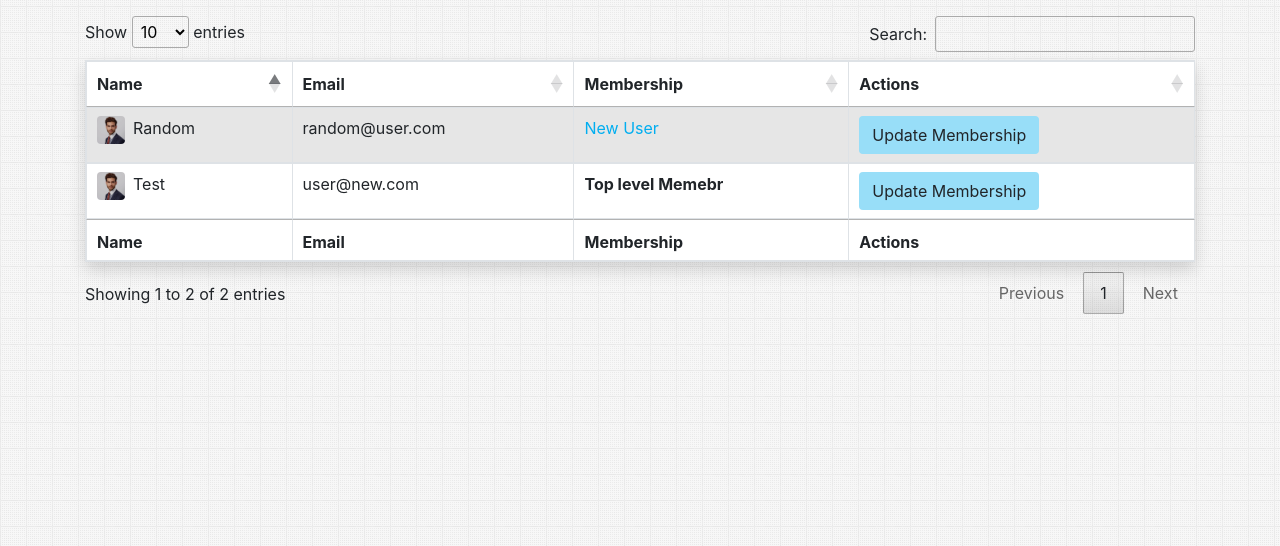
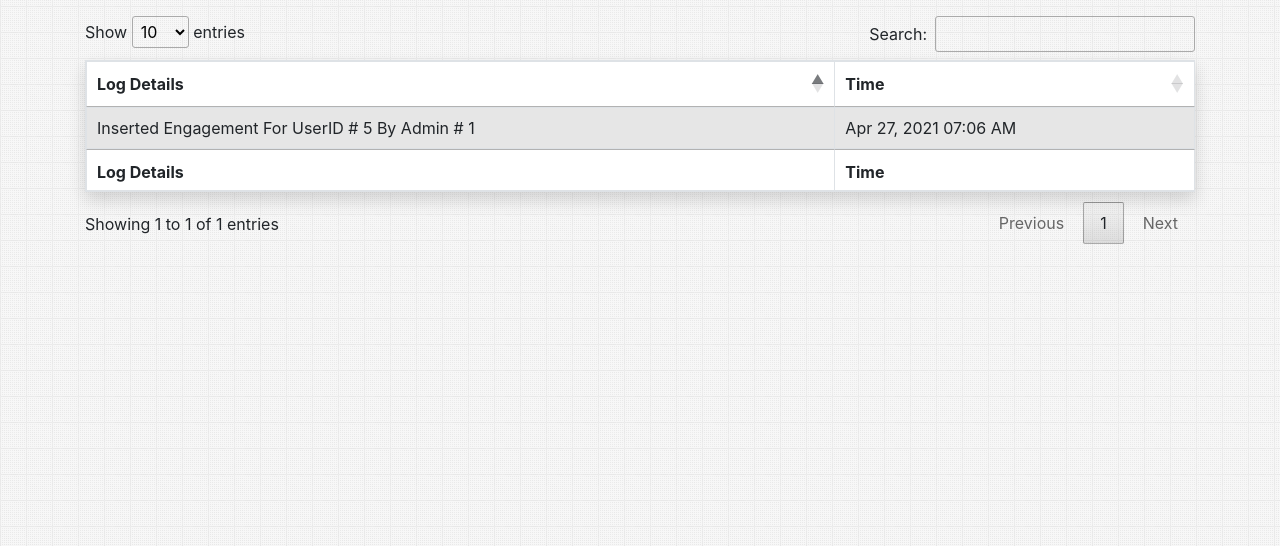
Before and after one commit to kmalik748/member, a PHP site: page /member/admin_logs.php in a window 1280 px wide. Shown: the part 124-670 px from the top of the page. Run offline with PHP 8.4, Linux system fonts and the light colour scheme; a user stored in the database is signed in; data comes from the database, SQL or seed files in the repository; both versions use the stored data as it was after the commit; some libraries are stand-ins or nearby versions; some web fonts are replaced.

Commit message:
Apr 27 3:27AM (From Office)

```diff
--- a/admin_logs.php
+++ b/admin_logs.php
@@ -37,102 +37,27 @@
       <table id="example" class="table table-striped table-bordered bg-white shadow" style="width:100%">
         <thead>
             <tr>
-                <th>Name</th>
-                <th>Email</th>
-                <th>Membership</th>
-                <th>Actions</th>
+                <th>Log Details</th>
+                <th>Time</th>
             </tr>
         </thead>
         <tbody>
                 <?php
-                    require 'app/db.php';
-                    $sql = "SELECT * FROM users WHERE is_admin=0";
-                    $res = mysqli_query($con, $sql);
-                    while($row = mysqli_fetch_array($res)){
-                      $user = $row["id"];
-                      $s = "SELECT * FROM membership_history WHERE userID = $user ORDER BY id DESC LIMIT 1";
-                      $r = mysqli_query($con, $s);
-                      if(mysqli_num_rows($r)){
-                        $ro = mysqli_fetch_array($r);
-                        $membership = $ro["membershipID"];
-                        $s = "SELECT * FROM memberships WHERE id = $membership";
-                        $r = mysqli_query($con, $s);
-                        $ro = mysqli_fetch_array($r);
-                        $membership = '<b>'.$ro["name"].'</b>';
-                      }else{
-                        $membership = "<span class='appColor'>New User</span>";
-                      }
-                      $rndom = rand();
+                    $rows = phpMysqliFetchAll("SELECT * FROM adminlogs");
+                    foreach ($rows as $row){
                         ?>
                             <tr>
-                                <td><img src="img/user.jpg" class="rounded mr-2" id="nav_user_pic"><?php echo $row["first_name"]; ?></td>
-                                <td><?php echo $row["email"]; ?></td>
-                                <td><?php echo $membership; ?></td>
-                                <td>
-                                    <a href="" class="btn bg-appColorLight" data-toggle="modal" data-target="#membershipModal_<?php echo $rndom; ?>">
-                                      Update Membership
-                                    </a>
-                                </td>
+                                <td><?php echo $row["message"]; ?></td>
+                                <td><?php echo date("M d, Y    h:i A", strtotime($row["date_time"])); ?></td>
                             </tr>
-                            <!-- Membership Modal -->
-                            <div class="modal" id="membershipModal_<?php echo $rndom; ?>">
-                              <div class="modal-dialog">
-                                <div class="modal-content">
-
-                                  <!-- Modal Header -->
-                                  <div class="modal-header">
-                                    <h4 class="modal-title">Change Membership Plan</h4>
-                                    <button type="button" class="close" data-dismiss="modal">&times;</button>
-                                  </div>
-
-                                  <!-- Modal body -->
-                                  <div class="modal-body">
-                                    <form method="post" action="admin_users.php">
-                                      <input type="hidden" name="user_id" value="<?php echo $row['id']; ?>">
-                                        <div class="form-group">
-                                          <label for="sel1">Select Membership Plan:</label>
-                                          <select class="form-control" id="sel1" name="membership">
-                                            <?php
-                                                $sql1 = "SELECT * FROM memberships";
-                                                $res1 = mysqli_query($con, $sql1);
-                                                while($row1 = mysqli_fetch_array($res1)){
-                                            ?>
-                                                <option value="<?php echo $row1['id']; ?>"><?php echo $row1["name"]; ?></option>
-                                            <?php
-                                                }
-                                            ?>
-                                          </select>
-                                        </div>
-                                  </div>
-
-                                  <!-- Modal footer -->
-                                  <div class="modal-footer">
-                                    <button type="button" class="btn btn-danger" data-dismiss="modal">Cancel</button>
-                                    <button type="submit" class="btn btn-success" name="update_membership">Update Membership</button>
-                                  </div>
-                                    </form>
-                                </div>
-                              </div>
-                            </div>
                         <?php
-                    }
-                    if(isset($_POST["update_membership"])){
-                      $uid = $_POST["user_id"];
-                      $membership = $_POST["membership"];
-                      $sql = "INSERT INTO membership_history (userID, membershipID) VALUES($uid, $membership)";
-                      if(mysqli_query($con, $sql)){
-                        js_alert("Membership Updated!");
-                        js_redirect("./admin_users.php");
-                      }
                     }
                 ?>
         </tbody>
         <tfoot>
             <tr>
-                <th>Name</th>
-                <th>Email</th>
-                <th>Membership</th>
-                <th>Actions</th>
+                <th>Log Details</th>
+                <th>Time</th>
             </tr>
         </tfoot>
     </table>
--- a/parts/nav.php
+++ b/parts/nav.php
@@ -38,8 +38,8 @@
                         Administration
                     </button>
                     <div class="dropdown-menu" aria-labelledby="dropdownMenuButton">
-                        <a class="dropdown-item" href="./">Admin Logs</a>
-<!--                        <a class="dropdown-item" href="./"></a>-->
+                        <a class="dropdown-item" href="./admin_logs.php">Admin Logs</a>
+                        <a class="dropdown-item" href="./admin_users_files.php">Users Files</a>
 <!--                        <a class="dropdown-item" href="./"></a>-->
                     </div>
                 </div>
```
Also changed, not shown: admin_users_files.php (added, +117 -0 lines), member.sql (+33 -1 lines).
